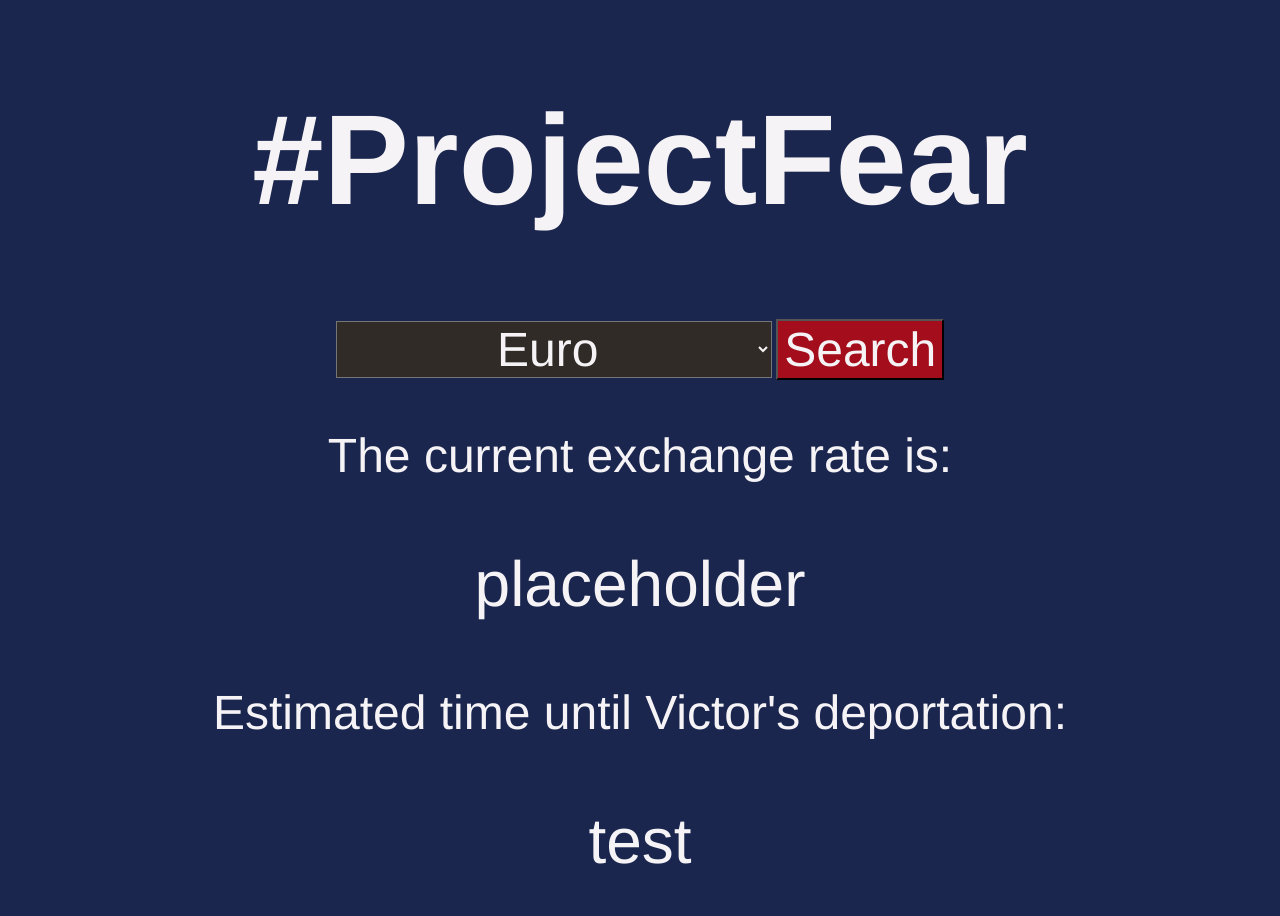
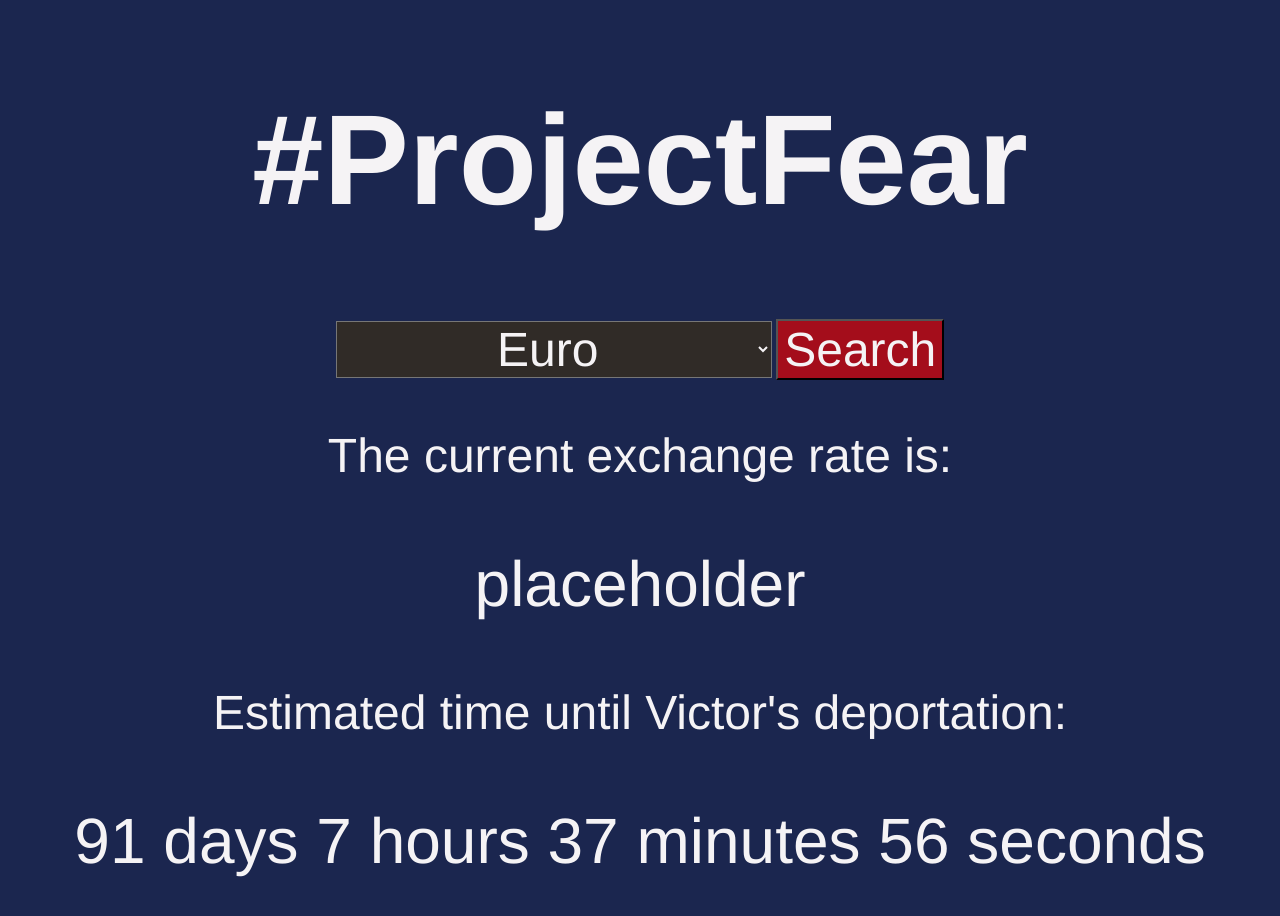
Before and after one commit to fac-17/week-5-dgjm, a website: page public/index.html in a window 1280 px wide. Drawn offline with Linux system fonts and the light colour scheme; files that its build step writes are made by us from their sources.

Commit message:
Add countdown

```diff
--- a/public/index.html
+++ b/public/index.html
@@ -36,7 +36,7 @@
       <p>The current exchange rate is:</p>
       <p id="result-display">placeholder</p>
       <p>Estimated time until Victor's deportation:</p>
-      <p id="deportation">placeholder</p>
+      <p id="deportation">Loading recession</p>
     </section>
     <script src="../public/index.js"></script>
   </body>
--- a/public/index.js
+++ b/public/index.js
@@ -20,11 +20,16 @@ function getQuery(input) {
   xhr.send();
 }
 
-var countdown = "test";
 
-window.onload = function() {
-  console.log("this is working");
-  document.getElementById("deportation").innerText = countdown;
-};
+function updateCountdown () {
+  var deadline = new Date("oct 31, 2019, 23:00:00").getTime()
+  var now = new Date().getTime();
+  var t = deadline - now;
+  var days = Math.floor(t / (1000 * 60 * 60 * 24));
+  var hours = Math.floor((t%(1000 * 60 * 60 * 24))/(1000 * 60 * 60));
+  var minutes = Math.floor((t%(1000 * 60 * 60)) / (1000 * 60));
+  var seconds = Math.floor((t% (1000 * 60)) / 1000);
+  document.getElementById("deportation").innerText = `${days} days ${hours} hours ${minutes} minutes ${seconds} seconds`;
+}
 
-// document.onload = alert("test");
+setInterval(updateCountdown, 1000);
```
